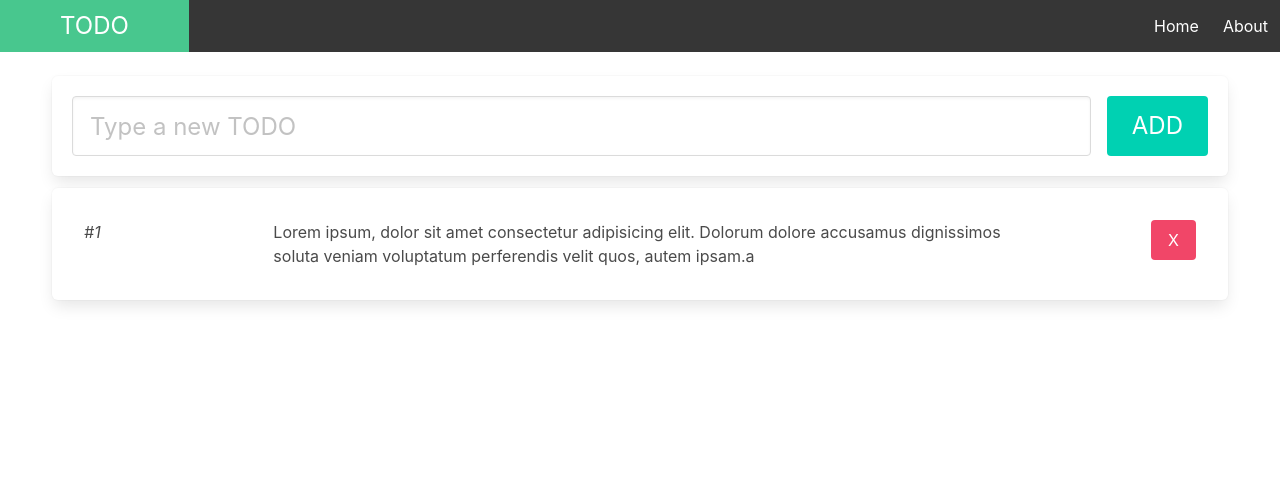
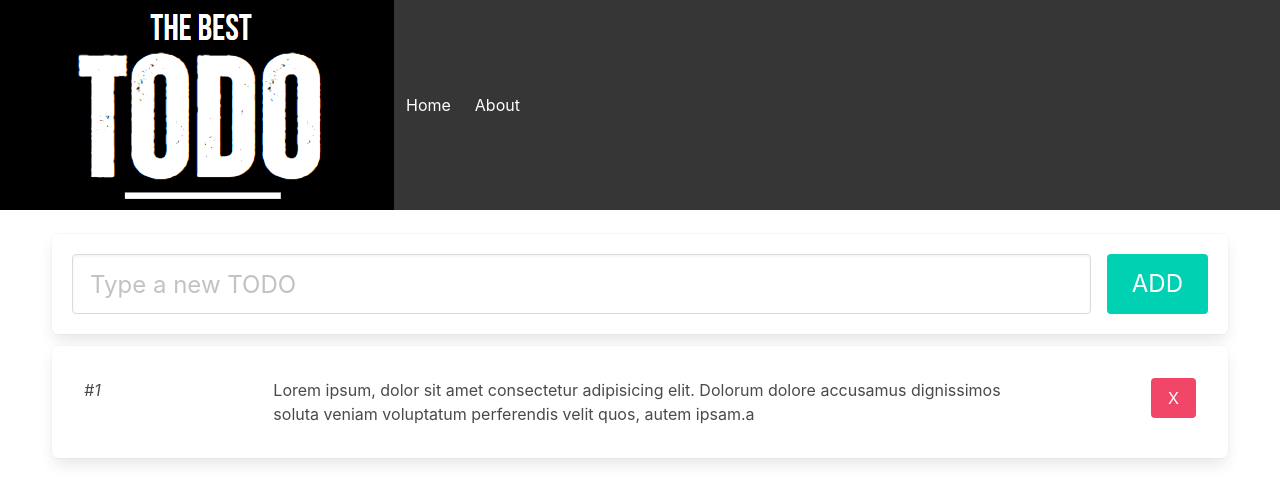
Before and after one commit to muratcanberber/vue-todo-app, a Vue app: page / in a window 1280 px wide. Shown: the top 502 px of the page. Built offline with nearby package versions, Linux system fonts and the light colour scheme.

Commit message:
add logo

```diff
--- a/src/App.vue
+++ b/src/App.vue
@@ -5,10 +5,10 @@ import HelloWorld from "./components/HelloWorld.vue";
 
 <template>
   <nav class="navbar has-background-dark has-text-white">
-    <div class="navbar-brand has-background-success px-6">
-      <a class="navbar-item has-text-white is-size-4" href="/"> TODO </a>
+    <div class="navbar-brand">
+      <img src="../public/logo.png" class="image" />
     </div>
-    <RouterLink to="/" class="navbar-item navbar-end" id="menuItem"
+    <RouterLink to="/" class="navbar-item navbar-center px-8" id="menuItem"
       >Home</RouterLink
     >
     <RouterLink to="/about" class="navbar-item" id="menuItem">About</RouterLink>
```
Also changed, not shown: public/logo.png (added).
